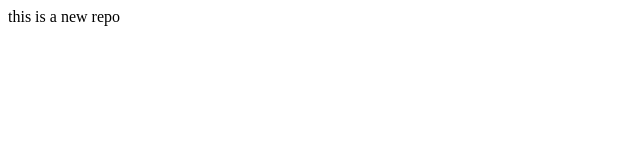
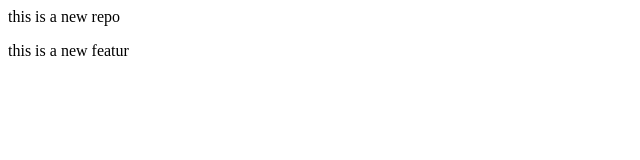
Before and after one commit to Dharmi-sukhadiya/localrepo, a plain HTML site: page index.html in a window 1280 px wide. Shown: the whole page, without its empty margins (0-640 px from the left). Drawn offline with Linux system fonts and the light colour scheme.

Commit message:
add new featur

```diff
--- a/index.html
+++ b/index.html
@@ -1 +1,2 @@
 <p>this is a new repo</p>
+<p>this is a new featur</p>
```
